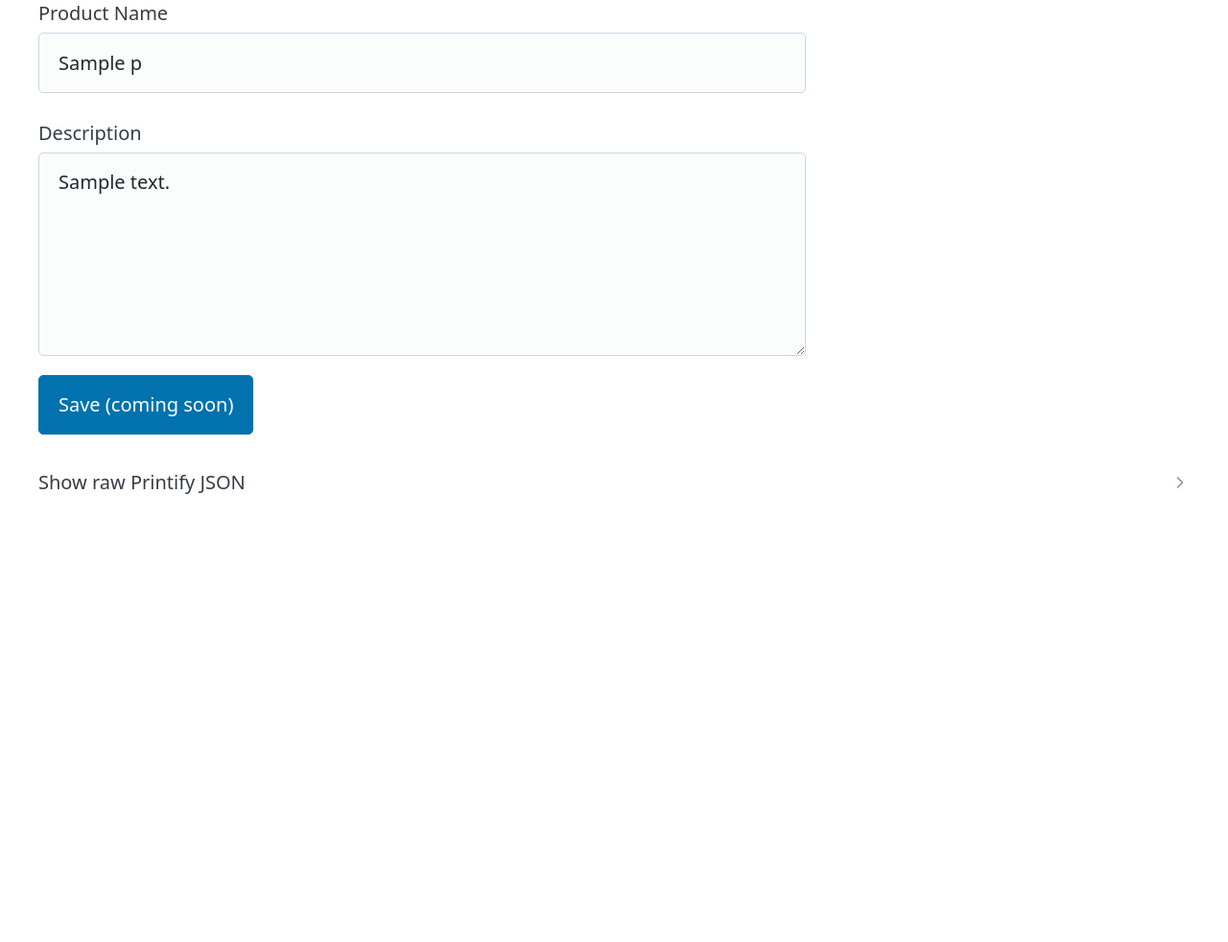
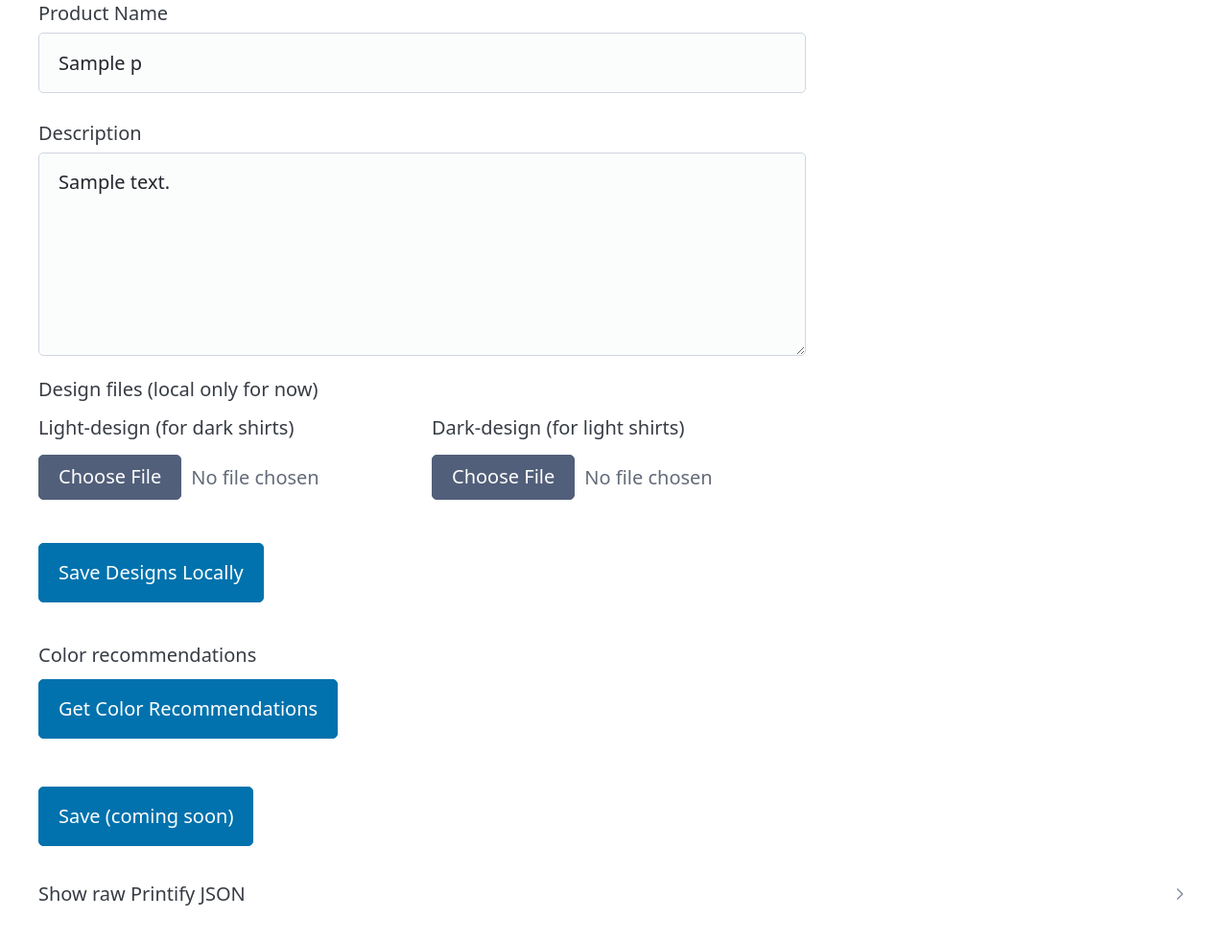
Before and after one commit to karlneco/pod_design_tools, a Flask app: template templates/printify_edit.html in a window 1280 px wide. Shown: the part 126-1108 px from the top of the page at 96% size. Before the commit the page ends 641 px from the top, so only its background shows below. Run offline with Flask 3, Linux system fonts and the light colour scheme; the template is opened without the code that fills it: most values are stand-ins (such as "Sample title", 1, 10 or a date in 2020); some libraries are stand-ins or nearby versions.

Commit message:
Can now load colors from a template and ask ChatGPT for recomendations for shirt colors

```diff
--- a/app.py
+++ b/app.py
@@ -1,23 +1,31 @@
+import base64
+import mimetypes
 import os
 import json
 from pathlib import Path
 from flask import Flask, request, jsonify, send_from_directory, render_template, redirect, url_for
 from flask_cors import CORS
 from dotenv import load_dotenv
-from datetime import datetime
+from datetime import datetime, timezone
+from openai import OpenAI
+import base64, mimetypes, json, os
+from pathlib import Path
 
 from storage import JsonStore
 from services.printify import PrintifyClient
 from services.shopify import ShopifyClient
 from services.openai_svc import suggest_metadata, suggest_colors
 from mockups.composer import generate_mockups_for_design
+from pathlib import Path
 
 load_dotenv()
 
 BASE_DIR = Path(__file__).parent.resolve()
 DATA_DIR = BASE_DIR / "data"
 ASSETS_DIR = BASE_DIR / "assets"
-MOCKUPS_DIR = BASE_DIR / "generated_mockups"
+MOCKUPS_DIR = ASSETS_DIR / "mockups"
+GENERATED_MOCKUPS_DIR = BASE_DIR / "generated_mockups"
+ALLOWED_EXTS = {".png", ".jpg", ".jpeg", ".webp"}
 
 app = Flask(__name__, template_folder="templates", static_folder="static")
 CORS(app)
@@ -316,6 +324,151 @@ def api_list_printify_products():
     return jsonify(store.list(PRINTIFY_PRODUCTS_COLLECTION))
 
 
+@app.get("/api/printify/colors/<product_id>")
+def api_printify_colors(product_id):
+    """Return the distinct color names (and codes if present) available for this product’s blueprint/provider."""
+    prod = printify.get_product(product_id)
+    bp = prod.get("blueprint_id")
+    pp = prod.get("print_provider_id")
+    if bp is None or pp is None:
+        return jsonify({"error": "blueprint_id or print_provider_id missing on product"}), 400
+
+    try:
+        cat = printify.get_blueprint_provider_variants(bp, pp)
+    except Exception as e:
+        # If this provider doesn't serve this blueprint, show what's available
+        try:
+            provs = printify.list_blueprint_providers(bp)
+        except Exception:
+            provs = {}
+        return jsonify({
+            "error": f"Provider {pp} not found for blueprint {bp}.",
+            "hint": "Use one of the providers listed for this blueprint.",
+            "available_providers": provs
+        }), 404
+
+    # v1 endpoint returns a list or an object with 'variants'
+    variants = cat if isinstance(cat, list) else (cat.get("variants") or [])
+    colors = set()
+    color_map = {}  # color -> list of variant_ids
+    for v in variants:
+        opts = v.get("options") or {}
+        color = opts.get("color") or opts.get("Color") or opts.get("colour") or opts.get("Colour")
+        if color:
+            colors.add(color)
+            vid = v.get("id")
+            if vid is not None:
+                color_map.setdefault(color, []).append(vid)
+
+    return jsonify({
+        "blueprint_id": int(bp),
+        "print_provider_id": int(pp),
+        "colors": sorted(colors),
+        "color_variants": color_map
+    })
+
+
+@app.post("/api/printify/templates/<product_id>/extract_colors")
+def api_printify_extract_colors(product_id: str):
+    """
+    Load a template product from Printify and persist its color set (with hex)
+    to assets/mockups/{blueprint_id}_{print_provider_id}/colors.json
+    """
+    try:
+        from services.printify import PrintifyClient
+        pci = PrintifyClient()
+        tpl = pci.get_product(product_id)
+    except Exception as e:
+        return jsonify({"error": f"Failed to load product {product_id}", "detail": str(e)}), 400
+
+    bp = tpl.get("blueprint_id")
+    pp = tpl.get("print_provider_id")
+    options = tpl.get("options") or []
+
+    color_option = None
+    for opt in options:
+        # Printify uses type: "color" and often name: "Colors"
+        if (opt.get("type") == "color") or (opt.get("name", "").lower() == "colors"):
+            color_option = opt
+            break
+
+    if not color_option:
+        return jsonify({"error": "No color option found on template product."}), 404
+
+    values = color_option.get("values") or []
+
+    # Normalize to a compact list of {id, title, hex}
+    colors_out = []
+    for v in values:
+        hexes = v.get("colors") or []
+        # Some entries may provide multiple hexes (very rare) – keep the first for UI,
+        # but store all in 'hexes' as well.
+        primary_hex = (hexes[0] if hexes else None)
+        colors_out.append({
+            "id": v.get("id"),
+            "title": v.get("title"),
+            "hex": primary_hex,
+            "hexes": hexes
+        })
+
+    # Compose write path
+    folder_name = f"{bp}_{pp}"
+    folder = MOCKUPS_DIR / folder_name
+    folder.mkdir(parents=True, exist_ok=True)
+    out_path = folder / "colors.json"
+
+    payload = {
+        "blueprint_id": bp,
+        "print_provider_id": pp,
+        "option_name": color_option.get("name") or "Colors",
+        "values": colors_out,
+        "generated_from_product_id": tpl.get("id"),
+        "generated_at": datetime.now(timezone.utc).isoformat()
+    }
+
+    # Save
+    out_path.write_text(json.dumps(payload, indent=2), encoding="utf-8")
+
+    return jsonify({
+        "ok": True,
+        "message": "Colors extracted.",
+        "path": str(out_path.relative_to(BASE_DIR)),
+        "count": len(colors_out)
+    })
+
+
+@app.post("/api/designs/upload")
+def upload_designs():
+    """
+    Multipart form-data:
+      - product_id (text)
+      - light (file) optional
+      - dark (file) optional
+    Saves to data/designs/<product_id>/{light|dark}<ext>
+    """
+    product_id = request.form.get("product_id")
+    if not product_id:
+        return jsonify({"error": "product_id is required"}), 400
+
+    dest = Path("data/designs") / str(product_id)
+    dest.mkdir(parents=True, exist_ok=True)
+
+    saved = {}
+    for key in ("light", "dark"):
+        file = request.files.get(key)
+        if not file or not file.filename:
+            continue
+        ext = Path(file.filename).suffix.lower()
+        if ext not in ALLOWED_EXTS:
+            return jsonify({"error": f"{key} must be one of {ALLOWED_EXTS}"}), 400
+        out = dest / f"{key}{ext}"
+        file.save(out)
+        saved[key] = str(out)
+
+    return jsonify({"ok": True, "saved": saved})
+
+
+
 @app.post("/api/printify/products/duplicate")
 def api_printify_duplicate():
     data = request.get_json(force=True) or {}
@@ -574,6 +727,122 @@ def update_printify_products_cache():
     return jsonify({"count": len(normalized)})
 
 
+@app.post("/api/recommend/colors")
+def recommend_colors():
+    """
+    JSON body:
+      { "product_id": "..." }
+    Backend will derive blueprint_id & print_provider_id and collect color names + hex.
+    Uses any /data/designs/<product_id>/light|dark.* files if present.
+    """
+
+    body = request.get_json(force=True) or {}
+    product_id = body.get("product_id")
+    if not product_id:
+        return jsonify({"error": "product_id is required"}), 400
+
+    # 1) Load product to get bp/pp and inline colors, if present
+    prod = printify.get_product(product_id)
+    bp = prod.get("blueprint_id")
+    pp = prod.get("print_provider_id")
+    if not bp or not pp:
+        return jsonify({"error":"Product missing blueprint_id or print_provider_id"}), 400
+
+    # 2) Try colors.json first
+    from pathlib import Path as _P
+    folder = ASSETS_DIR / f"{bp}_{pp}"
+    colors_json = folder / "colors.json"
+    colors = []
+    if colors_json.exists():
+        try:
+            data = json.loads(colors_json.read_text(encoding="utf-8"))
+            for v in (data.get("values") or []):
+                colors.append({"id": v.get("id"), "title": v.get("title"), "hex": (v.get("hex") or "#dddddd")})
+        except Exception:
+            pass
+
+    # 3) If empty, fall back to product.options[type=color].values[].colors[]
+    if not colors:
+        for opt in (prod.get("options") or []):
+            if (opt.get("type") == "color") or (opt.get("name","").lower() == "colors"):
+                for v in (opt.get("values") or []):
+                    hexes = v.get("colors") or []
+                    colors.append({"id": v.get("id"), "title": v.get("title"), "hex": (hexes[0] if hexes else None) or "#dddddd"})
+
+    # 4) If still empty, final fallback to variants endpoint (no hex there, so use placeholders)
+    if not colors:
+        cat = printify.get_blueprint_provider_variants(bp, pp)
+        variants = cat if isinstance(cat, list) else (cat.get("variants") or [])
+        # dedupe by color name, fabricate hex = '#dddddd'
+        seen = set()
+        for v in variants:
+            name = (v.get("options") or {}).get("color") or (v.get("options") or {}).get("Color")
+            if name and name not in seen:
+                colors.append({"id": None, "title": name, "hex": "#dddddd"})
+                seen.add(name)
+
+    if not colors:
+        return jsonify({"error":"Could not determine provider colors for this product"}), 400
+
+    # 5) Load local design images if present
+    base = Path("data/designs") / str(product_id)
+    ALLOWED_EXTS = {".png", ".jpg", ".jpeg", ".webp"}
+    light_file = next((p for p in base.glob("light.*") if p.suffix.lower() in ALLOWED_EXTS), None)
+    dark_file  = next((p for p in base.glob("dark.*") if p.suffix.lower() in ALLOWED_EXTS), None)
+
+    def as_image_part(path: Path):
+        if not path: return None
+        b64 = base64.b64encode(path.read_bytes()).decode("utf-8")
+        mime = mimetypes.guess_type(path.name)[0] or "image/png"
+        return {"type":"image_url","image_url":{"url": f"data:{mime};base64,{b64}"}}
+
+    # 6) Build the GPT prompt with names + hex
+    color_payload = [{"title": c["title"], "hex": c["hex"]} for c in colors]
+    messages = [
+        {"role":"system","content":"You are a product designer choosing garment colors that best complement a design image for DTG/DTF printing. Consider contrast, readability, and color harmony."},
+        {"role":"user","content":[
+            {"type":"text","text":(
+                "Given the provided design images (light and/or dark versions) and this list of available shirt colors "
+                "(each with hex), recommend up to 6 shirt colors total: 3 best for the LIGHT-design (if provided) and "
+                "3 best for the DARK-design (if provided). Only choose from the provided colors. "
+                "Return strict JSON with keys 'light' and 'dark', each an array like [{\"title\":\"Black\",\"hex\":\"#000000\"}, ...]."
+                f"\n\nAvailable colors:\n{json.dumps(color_payload, ensure_ascii=False)}"
+            )},
+        ] + ([as_image_part(light_file)] if light_file else []) + ([as_image_part(dark_file)] if dark_file else [])}
+    ]
+
+    openai_api_key = os.getenv("OPENAI_API_KEY")
+    client = OpenAI(api_key=openai_api_key)
+    if not openai_api_key:
+        return jsonify({"error":"OPENAI_API_KEY missing in .env"}), 400
+
+    # 7) Call OpenAI and sanitize results to the available set
+    try:
+        resp = client.chat.completions.create(
+            model="gpt-4o-mini",
+            messages=messages,
+            temperature=0.3,
+            response_format={"type": "json_object"},
+        )
+        content = resp.choices[0].message.content
+        data = json.loads(content)
+        # normalize + filter to available titles
+        avail_by_title = {c["title"]: c for c in color_payload}
+        def _filter(side):
+            out = []
+            for c in (data.get(side) or []):
+                t = c.get("title")
+                if t in avail_by_title:
+                    # keep our canonical hex (ignore model's hex just in case)
+                    out.append({"title": t, "hex": avail_by_title[t]["hex"]})
+                if len(out) >= 3: break
+            return out
+        return jsonify({"light": _filter("light"), "dark": _filter("dark"), "available_colors": color_payload})
+    except Exception as e:
+        return jsonify({"error": str(e)}), 400
+
+
+
 # -----------------------------
 # Static serve for generated mockups (for quick preview)
 # -----------------------------
--- a/templates/printify_edit.html
+++ b/templates/printify_edit.html
@@ -8,6 +8,7 @@
   <style>
     header { display:flex; justify-content:space-between; align-items:center; }
     form { max-width: 800px; }
+    .pill{ display:inline-block; background:#eef; padding:.2rem .5rem; border-radius:999px; margin-right:.25rem; white-space:nowrap; }
   </style>
 </head>
 <body class="container">
@@ -29,9 +30,35 @@
         Description
         <textarea name="description" rows="6">{{ p.description }}</textarea>
       </label>
-      <div>
-        <button type="button" onclick="save()">Save (coming soon)</button>
-      </div>
+        <fieldset>
+          <legend>Design files (local only for now)</legend>
+          <div class="grid" style="grid-template-columns:1fr 1fr; gap:1rem;">
+            <label>
+              Light-design (for dark shirts)
+              <input type="file" id="lightFile" accept=".png,.jpg,.jpeg,.webp" />
+            </label>
+            <label>
+              Dark-design (for light shirts)
+              <input type="file" id="darkFile" accept=".png,.jpg,.jpeg,.webp" />
+            </label>
+          </div>
+          <div style="margin-top:.5rem;">
+            <button type="button" id="uploadBtn">Save Designs Locally</button>
+            <small id="uploadStatus" class="muted" style="margin-left:.5rem;"></small>
+          </div>
+        </fieldset>
+
+        <fieldset style="margin-top:1rem;">
+          <legend>Color recommendations</legend>
+          <div>
+            <button type="button" id="recommendBtn">Get Color Recommendations</button>
+          </div>
+          <div id="recs" style="margin-top:.5rem;"></div>
+        </fieldset>
+
+        <div style="margin-top:1rem;">
+          <button type="button" onclick="save()">Save (coming soon)</button>
+        </div>
     </form>
 
     <details style="margin-top:1rem;">
@@ -56,6 +83,59 @@ function copyRaw(){
   const txt = el.innerText || el.textContent;
   navigator.clipboard.writeText(txt).then(()=>alert('Copied JSON to clipboard'));
 }
+// Upload design files
+document.getElementById('uploadBtn').addEventListener('click', async ()=>{
+  const fd = new FormData();
+  fd.append('product_id', document.querySelector('input[name="id"]').value);
+  const lf = document.getElementById('lightFile').files[0];
+  const df = document.getElementById('darkFile').files[0];
+  if (lf) fd.append('light', lf);
+  if (df) fd.append('dark', df);
+  const st = document.getElementById('uploadStatus');
+  st.textContent = 'Uploading...';
+  try{
+    const res = await fetch('/api/designs/upload', { method:'POST', body: fd });
+    const data = await res.json();
+    if(!res.ok) throw new Error(data.error||'Upload failed');
+    st.textContent = 'Saved.';
+  }catch(e){
+    st.textContent = e.message;
+  }
+});
+
+// Ask ChatGPT for recommendations (backend fetches colors+hex automatically)
+document.getElementById('recommendBtn').addEventListener('click', async ()=>{
+  const pid = document.querySelector('input[name="id"]').value;
+  const out = document.getElementById('recs');
+  out.textContent = 'Thinking…';
+  try{
+    const res = await fetch('/api/recommend/colors', {
+      method:'POST',
+      headers:{'Content-Type':'application/json'},
+      body: JSON.stringify({ product_id: pid })
+    });
+    const data = await res.json();
+    if(!res.ok) throw new Error(data.error||'Failed');
+
+    // Render nice pills with color chips
+    const mk = (label, arr)=> {
+      const pills = (arr||[]).map(c => {
+        const hex = c.hex || '#ddd';
+        const title = c.title || c.name || '—';
+        return `<span class="pill" style="display:inline-flex;align-items:center;gap:.4rem;">
+                  <span style="display:inline-block;width:14px;height:14px;border-radius:50%;border:1px solid #ccc;background:${hex}"></span>
+                  ${title}
+                </span>`;
+      }).join(' ');
+      return `<div style="margin-top:.25rem;"><strong>${label}:</strong> ${pills || '<em>n/a</em>'}</div>`;
+    };
+
+    out.innerHTML = mk('Light-design picks', data.light) + mk('Dark-design picks', data.dark);
+  }catch(e){
+    out.textContent = e.message;
+  }
+});
+
 </script>
 </body>
 </html>
```
Also changed, not shown: services/printify.py (+25 -0 lines), templates/printify_new.html (+29 -0 lines).
